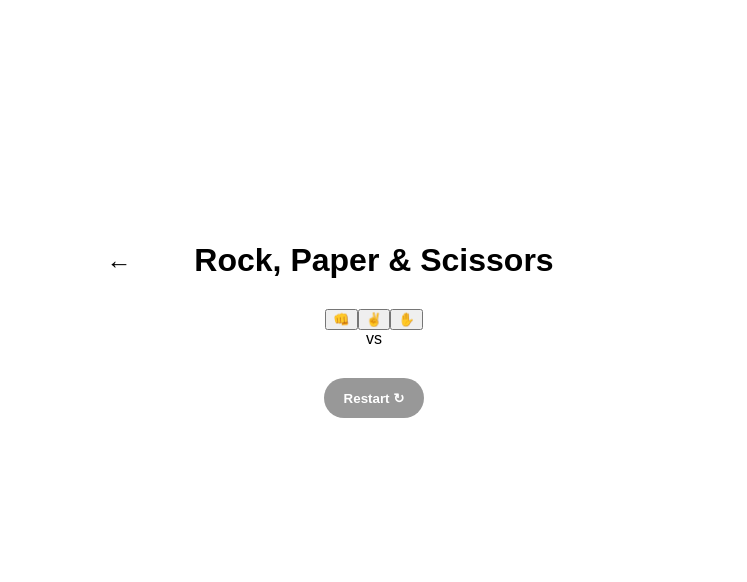
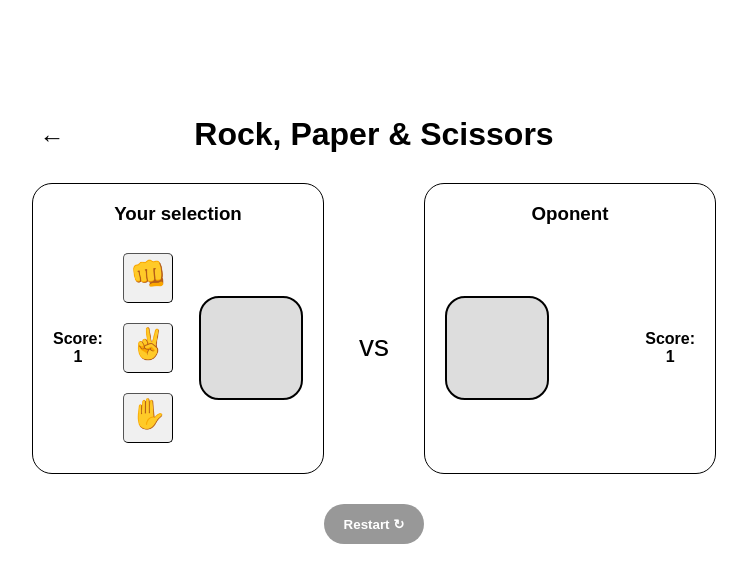
Before and after one commit to javiermorenov1203/MiniGames, a React (Vite) app: page /MiniGames/RockPaperScissors in a window 1280 px wide. Shown: the top 582 px of the page, without its empty margins (266-1013 px from the left). Built offline with nearby package versions, Linux system fonts and the light colour scheme.

Commit message:
rock paper scissor UI

```diff
--- /dev/null
+++ b/src/Pages/RockPaperScissorsPage.css
@@ -0,0 +1,74 @@
+.rock-paper-scissor-container {
+    display: flex;
+    justify-content: center;
+}
+
+.rock-paper-scissor-left-container,
+.rock-paper-scissor-right-container {
+    display: grid;
+    border-style: solid;
+    border-width: 1px;
+    border-radius: 20px;
+    padding: 0px 20px;
+    padding-bottom: 20px;
+}
+
+
+.rock-paper-scissor-option-container {
+    display: grid;
+    justify-content: center;
+    align-items: center;
+    margin-left: 20px;
+}
+
+.rock-paper-scissor-option {
+    height: 50px;
+    width: 50px;
+    font-size: 30px;
+    padding-bottom: 10px;
+    margin: 10px 0px;
+    border-radius: 5px;
+    background-color: rgb(240, 240, 240);
+    border-width: 1px;
+}
+
+.rock-paper-scissor-option:hover {
+    background-color: rgb(190, 190, 190);
+    border-width: 2px;
+    cursor: pointer;
+}
+
+.rock-paper-scissor-option-selected {
+    border-color: black;
+    border-style: solid;
+    border-width: 2px;
+    height: 100px;
+    width: 100px;
+    background-color: rgb(221, 221, 221);
+    border-radius: 20px;
+}
+
+.rock-paper-scissor-left-panel,
+.rock-paper-scissor-right-panel {
+    display: flex;
+    align-items: center;
+    width: 250px;
+    height: 210px;
+}
+
+.rock-paper-scissor-middle-panel {
+    display: flex;
+    justify-content: center;
+    align-items: center;
+    font-size: 30px;
+    width: 100px;
+    padding-top: 35px;
+}
+
+.rock-paper-scissor-left-panel .rock-paper-scissor-option-selected {
+    margin-left: auto
+}
+
+.rock-paper-scissor-right-panel .rps-score-counter {
+    margin-left: auto;
+}
--- a/src/Pages/RockPaperScissorsPage.jsx
+++ b/src/Pages/RockPaperScissorsPage.jsx
@@ -1,31 +1,46 @@
+import { useState } from "react"
 import GameTitle from "../components/GameTitle"
 import RestartButton from "../components/RestartButton"
-
+import './RockPaperScissorsPage.css'
 
 export default function RockPaperScissorsPage() {
 
 
+    const [optionSelected, setOptionSelected] = useState('')
+    const [oponentOptionSelected, setOponentOptionSelected] = useState('')
 
     return (
         <>
             <GameTitle title={'Rock, Paper & Scissors'}></GameTitle>
             <div className="rock-paper-scissor-container">
+                <div className="rock-paper-scissor-left-container">
+                    <h3 className="rock-paper-scissor-player-title">Your selection</h3>
                     <div className="rock-paper-scissor-left-panel">
+                        <h4 className="rps-score-counter">Score:<br />1</h4>
+                        <div className="rock-paper-scissor-option-container">
                             <button className="rock-paper-scissor-option">👊</button>
                             <button className="rock-paper-scissor-option">✌️</button>
                             <button className="rock-paper-scissor-option">✋</button>
+                        </div>
                         <div className="rock-paper-scissor-option-selected">
+                            {optionSelected}
                         </div>
                     </div>
-                <div className="rock-paper-scissor-center-panel">vs
                 </div>
+
+                <div className="rock-paper-scissor-middle-panel">vs
+                </div>
+
+                <div className="rock-paper-scissor-right-container">
+                    <h3 className="rock-paper-scissor-player-title">Oponent</h3>
                     <div className="rock-paper-scissor-right-panel">
                         <div className="rock-paper-scissor-option-selected">
-
+                            {optionSelected}
+                        </div>
+                        <h4 className="rps-score-counter">Score:<br/>1</h4>
                     </div>
                 </div>
-            </div >
-
+            </div>
             <RestartButton ></RestartButton>
         </>
     )
--- a/src/components/GameTitle.css
+++ b/src/components/GameTitle.css
@@ -5,7 +5,6 @@
     position: relative;
     padding-bottom: 30px;
     padding-top: 100px;
-    width: 550px;
 }
 
 .title {
```
Lines whose indentation alone changed are shown as unchanged.
